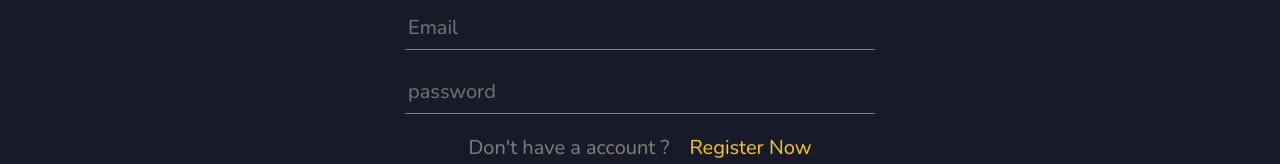
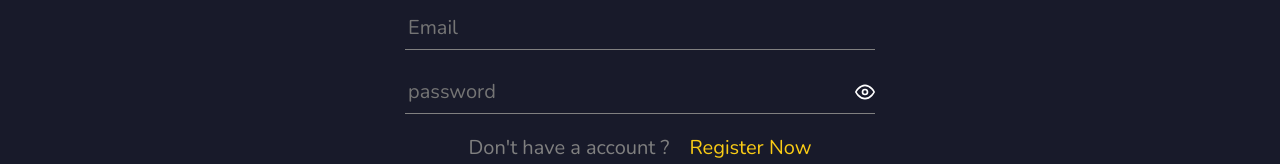
Before and after one commit to Hrithik450/blogging-project, a React (Vite) app in the folder frontend/: page /login in a window 1280 px wide. Shown: the part 420-584 px from the top of the page. Built offline with nearby package versions, Linux system fonts and the light colour scheme; no server answers.

Commit message:
secondcommit

```diff
--- a/frontend/src/components/pages/Login.jsx
+++ b/frontend/src/components/pages/Login.jsx
@@ -3,6 +3,8 @@ import { useMainContext } from "../store/Context";
 import { Link, useNavigate } from "react-router-dom";
 import toast from "react-hot-toast";
 import axios from "axios";
+import { FiEye } from "react-icons/fi";
+import { FiEyeOff } from "react-icons/fi";
 
 const Login = () => {
   const navigate = useNavigate();
@@ -49,6 +51,12 @@ const Login = () => {
     }, 1000);
   }
 
+  const [EyeOpen, setEyeOpen] = useState(true);
+
+  const handlePassword = () => {
+    setEyeOpen(!EyeOpen);
+  };
+
   return (
     <article className={Mode === "dark" ? "dark-bg" : "light-bg"}>
       <section className="auth-form">
@@ -65,14 +73,35 @@ const Login = () => {
             />
           </div>
 
-          <div>
+          <div style={{ position: "relative" }}>
             <input
-              type="password"
+              type={EyeOpen ? "password" : "text"}
               name="password"
               value={formData.password}
               onChange={handleChange}
               placeholder="password"
             />
+            {EyeOpen ? (
+              <FiEye
+                style={{
+                  position: "absolute",
+                  top: "50%",
+                  right: "0",
+                  transform: "translateY(-50%)",
+                }}
+                onClick={handlePassword}
+              />
+            ) : (
+              <FiEyeOff
+                style={{
+                  position: "absolute",
+                  top: "50%",
+                  right: "0",
+                  transform: "translateY(-50%)",
+                }}
+                onClick={handlePassword}
+              />
+            )}
           </div>
           <p>
             Don't have a account ? <Link to={"/register"}>Register Now </Link>
--- a/frontend/src/components/pages/Register.jsx
+++ b/frontend/src/components/pages/Register.jsx
@@ -3,6 +3,8 @@ import { useMainContext } from "../store/Context";
 import toast from "react-hot-toast";
 import { Link, useNavigate } from "react-router-dom";
 import axios from "axios";
+import { FiEye } from "react-icons/fi";
+import { FiEyeOff } from "react-icons/fi";
 
 const Register = () => {
   const navigate = useNavigate();
@@ -76,6 +78,12 @@ const Register = () => {
     }, 1000);
   }
 
+  const [EyeOpen, setEyeOpen] = useState(true);
+
+  const handlePassword = () => {
+    setEyeOpen(!EyeOpen);
+  };
+
   return (
     <article className={Mode === "dark" ? "dark-bg" : "light-bg"}>
       <section className="auth-form">
@@ -108,14 +116,35 @@ const Register = () => {
               placeholder="Mobile Number"
             />
           </div>
-          <div>
+          <div style={{ position: "relative" }}>
             <input
-              type="password"
+              type={EyeOpen ? "password" : "text"}
               name="password"
               value={formData.password}
               onChange={handleChange}
               placeholder="Create a password"
             />
+            {EyeOpen ? (
+              <FiEye
+                style={{
+                  position: "absolute",
+                  top: "50%",
+                  right: "0",
+                  transform: "translateY(-50%)",
+                }}
+                onClick={handlePassword}
+              />
+            ) : (
+              <FiEyeOff
+                style={{
+                  position: "absolute",
+                  top: "50%",
+                  right: "0",
+                  transform: "translateY(-50%)",
+                }}
+                onClick={handlePassword}
+              />
+            )}
           </div>
           <div
             style={{
```
